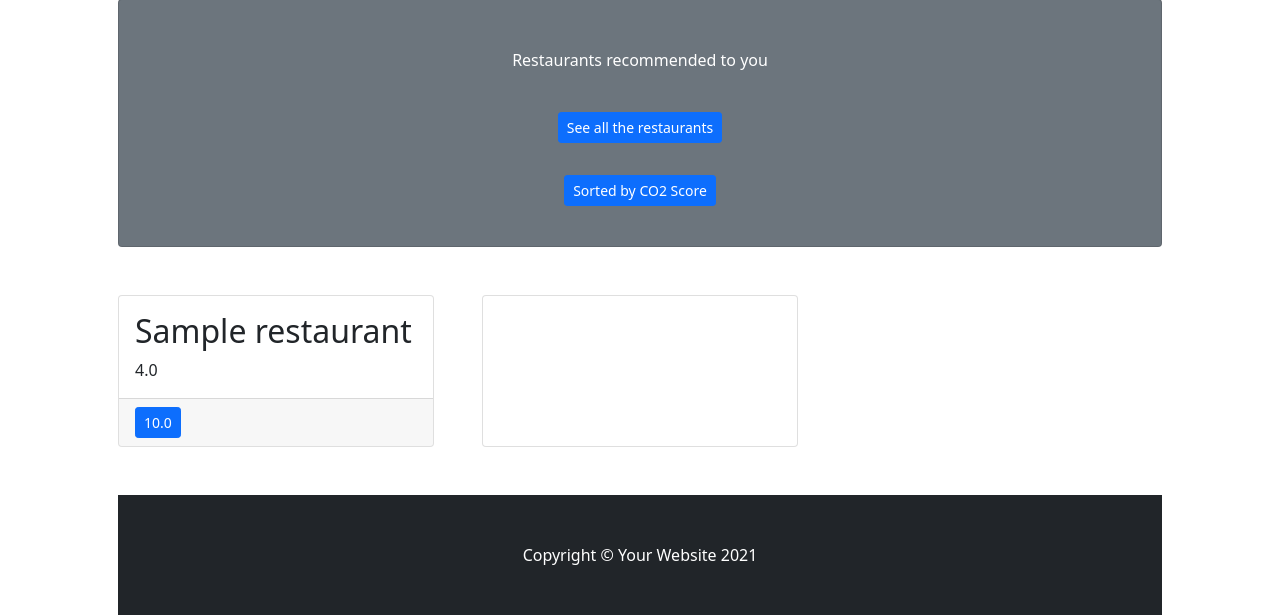
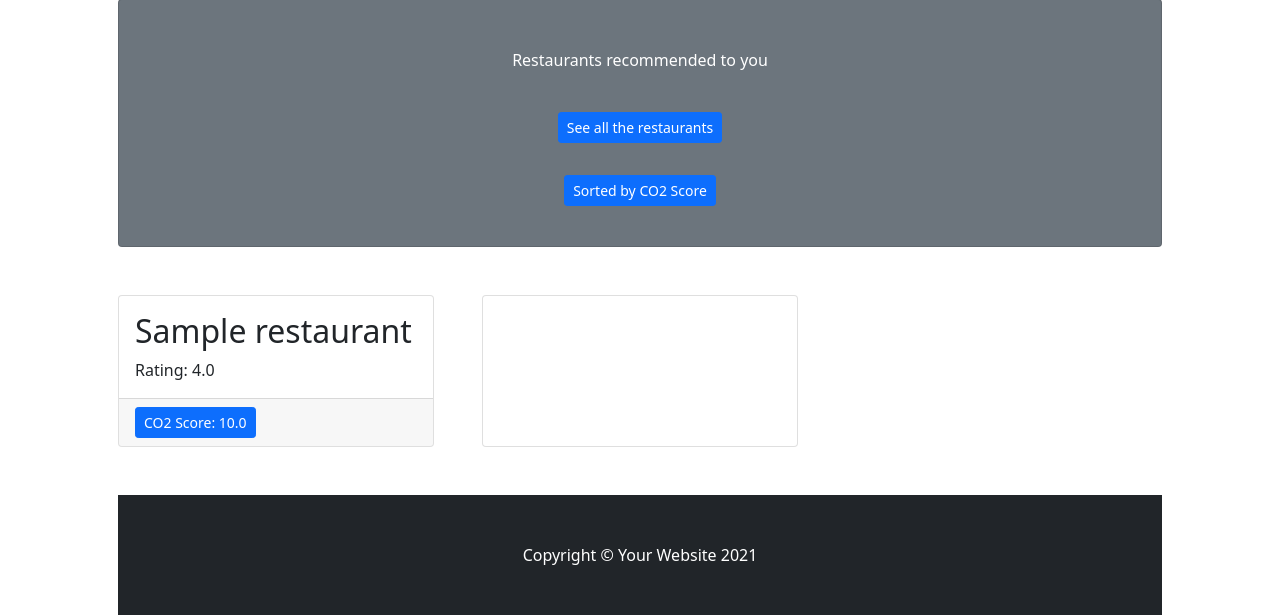
Before and after one commit to KrOne233/recommender-system, a Django app: page /restaurant_system/catalog2/ in a window 1280 px wide. Shown: the part 421-1036 px from the top of the page. Run offline with Django 3.2, Linux system fonts and the light colour scheme; tables that the repository leaves empty hold one stand-in row (values such as "Sample post"); some libraries are stand-ins or nearby versions.

Commit message:
catalog modification

```diff
--- a/restaurant_system/templates/catalog.html
+++ b/restaurant_system/templates/catalog.html
@@ -57,9 +57,9 @@
 
                           {% for r in restaurants%}
                             <h2 class="card-title">{{r.name}}</h2>
-                            <p class="card-text">{{r.rating}}</p>
+                            <p class="card-text">Rating: {{r.rating}}</p>
                         </div>
-                        <div class="card-footer"><a class="btn btn-primary btn-sm" href='http://127.0.0.1:8000/restaurant_system/detail/?name={{r.name}}&user={{request.user}}' >{{r.co2_score}} </a></div>
+                        <div class="card-footer"><a class="btn btn-primary btn-sm" href='http://127.0.0.1:8000/restaurant_system/detail/?name={{r.name}}&user={{request.user}}' >CO2 Score: {{r.co2_score}} </a></div>
 
                     </div>
 
```
